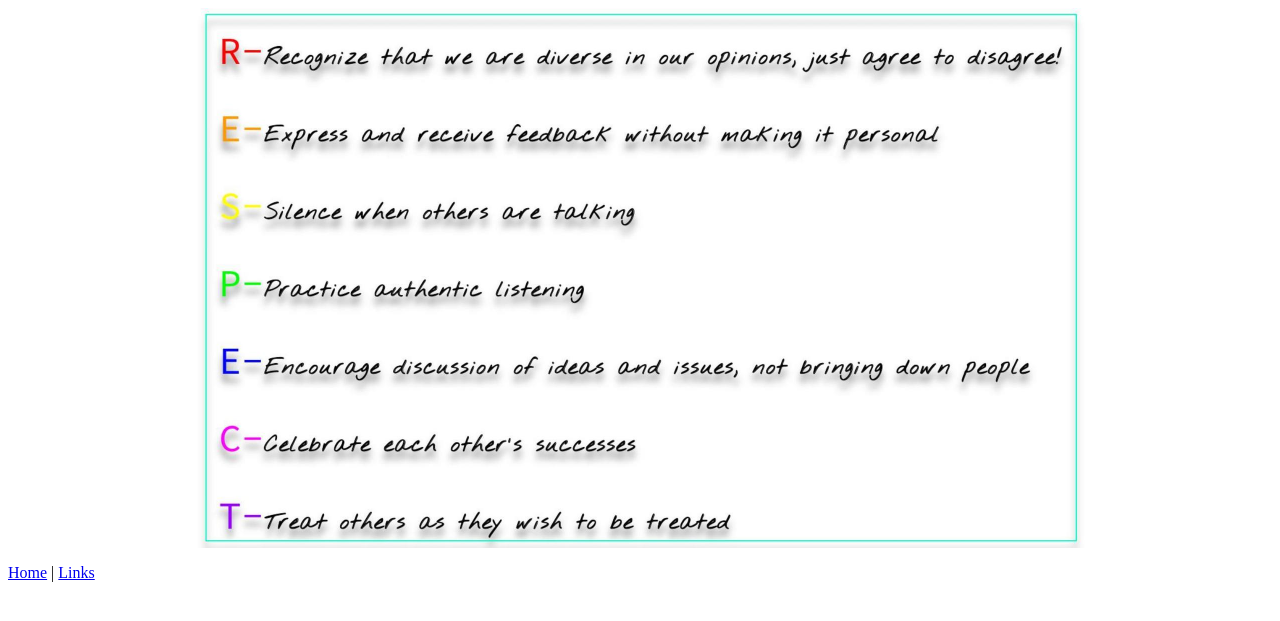
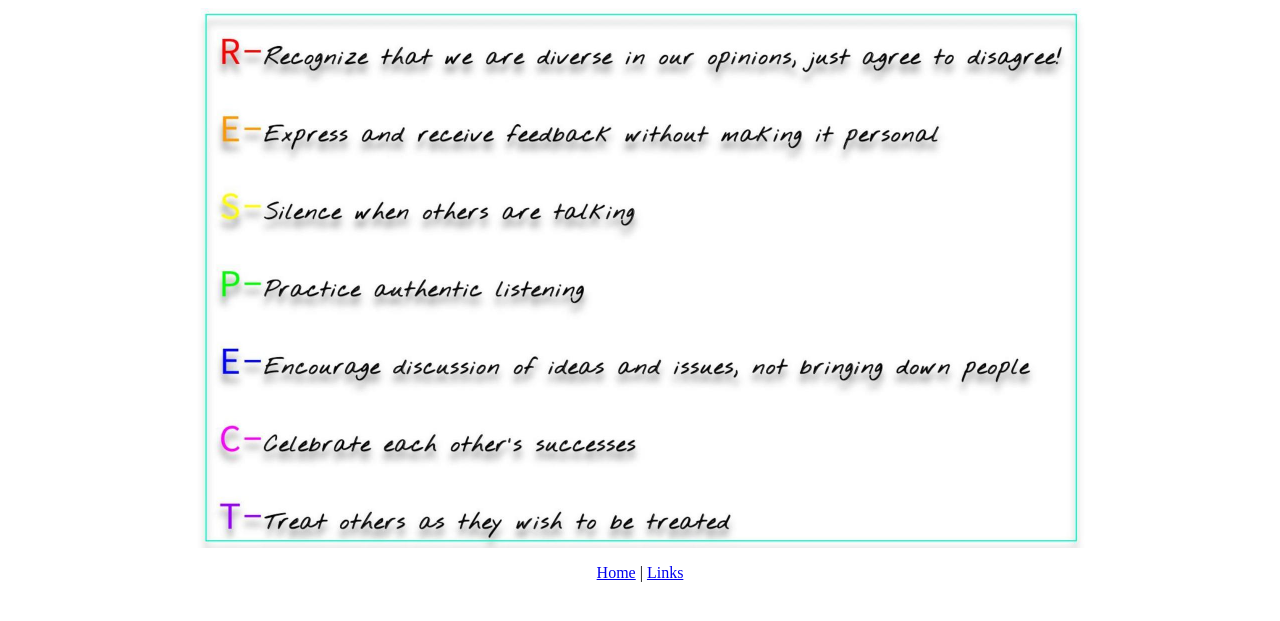
Before and after one commit to Vrlgbtqmeetup/vrlgbtqmeetup.github.io, a Jekyll site: the page guidelines/index.html, which Jekyll copies as it is, in a window 1280 px wide. Shown: the top 621 px of the page. Built offline with Jekyll 4.4.1, drawn with Linux system fonts in a browser that asks for light colours.

Commit message:
Update index.html

```diff
--- a/guidelines/index.html
+++ b/guidelines/index.html
@@ -5,6 +5,7 @@
 		<title>Discussion Guidelines</title>
 		<meta name="Discussion Guidelines" content="Discussion Guidelines">
 		<style>
+			body {text-align:center;}
 			img {display: block;margin-left: auto;margin-right: auto;}
 		</style>
 	</head>
```
